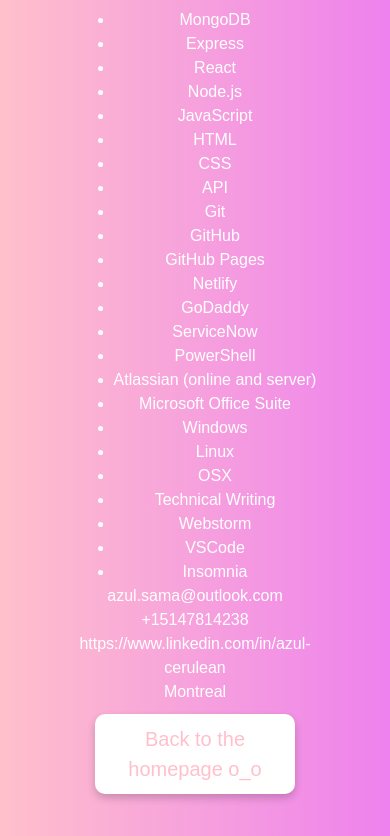
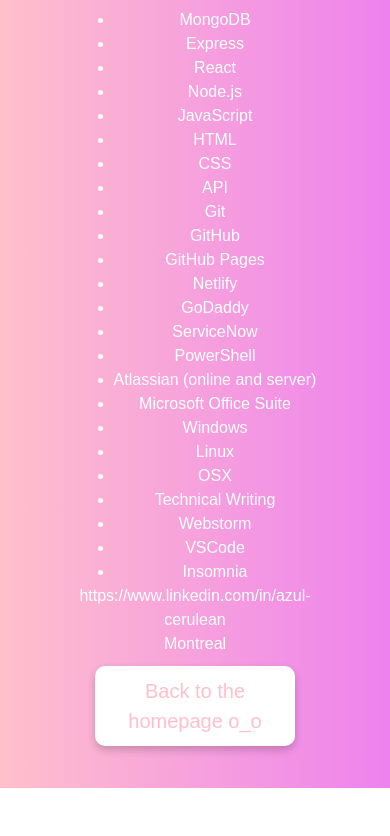
Before and after one commit to AzulCerulean/linktree-resume, a React (Vite) app: page /about in a window 390 px wide. Shown: the part 764-1600 px from the top of the page. After the commit the page ends 1552 px from the top, so only its background shows below. Built offline with nearby package versions, Linux system fonts and the light colour scheme; a web font is replaced by a local one.

Commit message:
removed phone and email
Signed-off-by: Azul Cerulean <azul.sama@outlook.com>

```diff
--- a/package.json
+++ b/package.json
@@ -1,7 +1,7 @@
 {
   "name": "linktree-resume",
   "private": true,
-  "version": "0.1.7",
+  "version": "0.1.8",
   "homepage": "https://bloobs.ca",
   "type": "module",
   "scripts": {
--- a/src/Pages/About.jsx
+++ b/src/Pages/About.jsx
@@ -52,8 +52,6 @@
                 </ul>
             </div>
             <div className="Contact">
-                <p className="email">azul.sama@outlook.com</p>
-                <p className="phone">+15147814238</p>
                 <p className="linkedIn">https://www.linkedin.com/in/azul-cerulean</p>
                 <p className="location">Montreal</p>
             </div>
```
